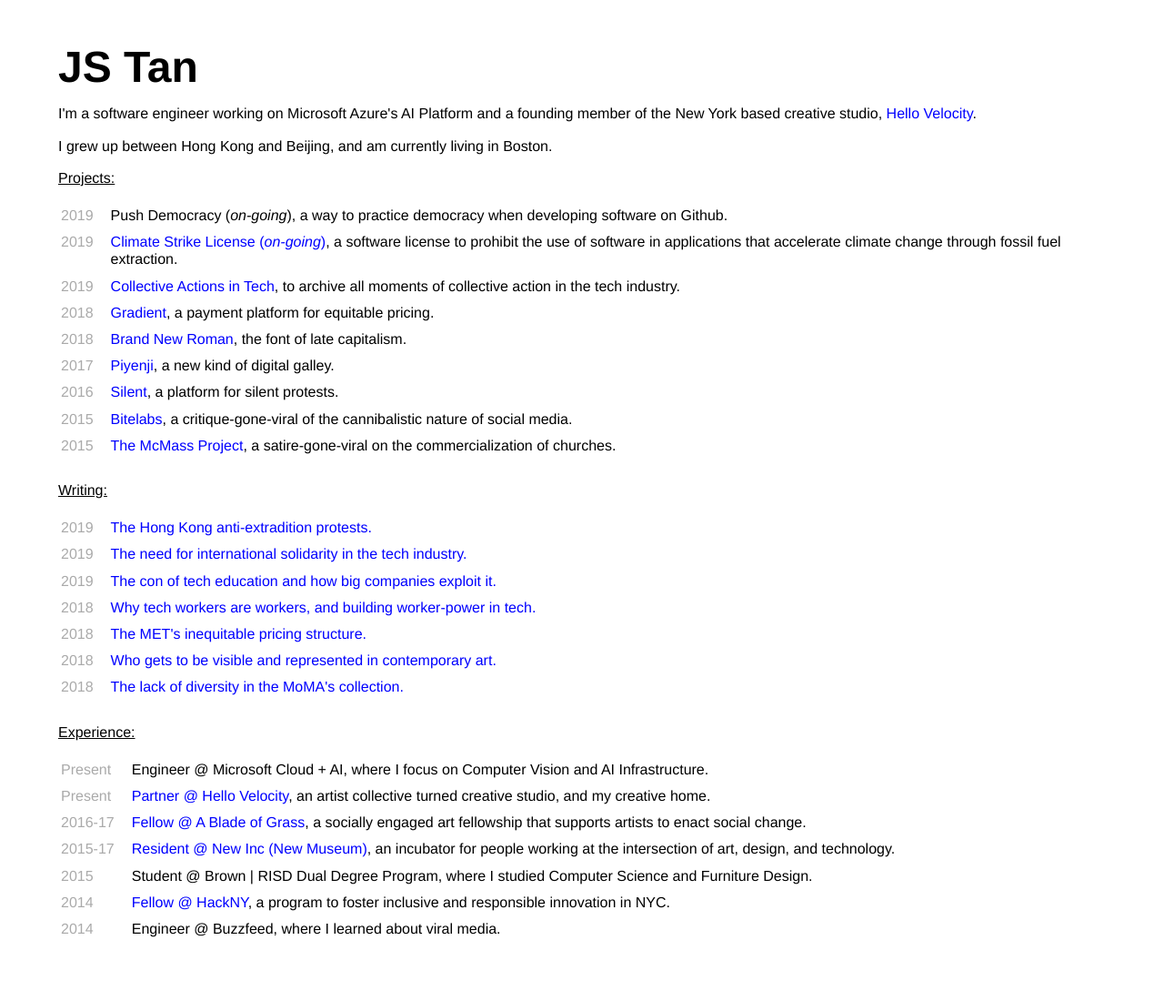
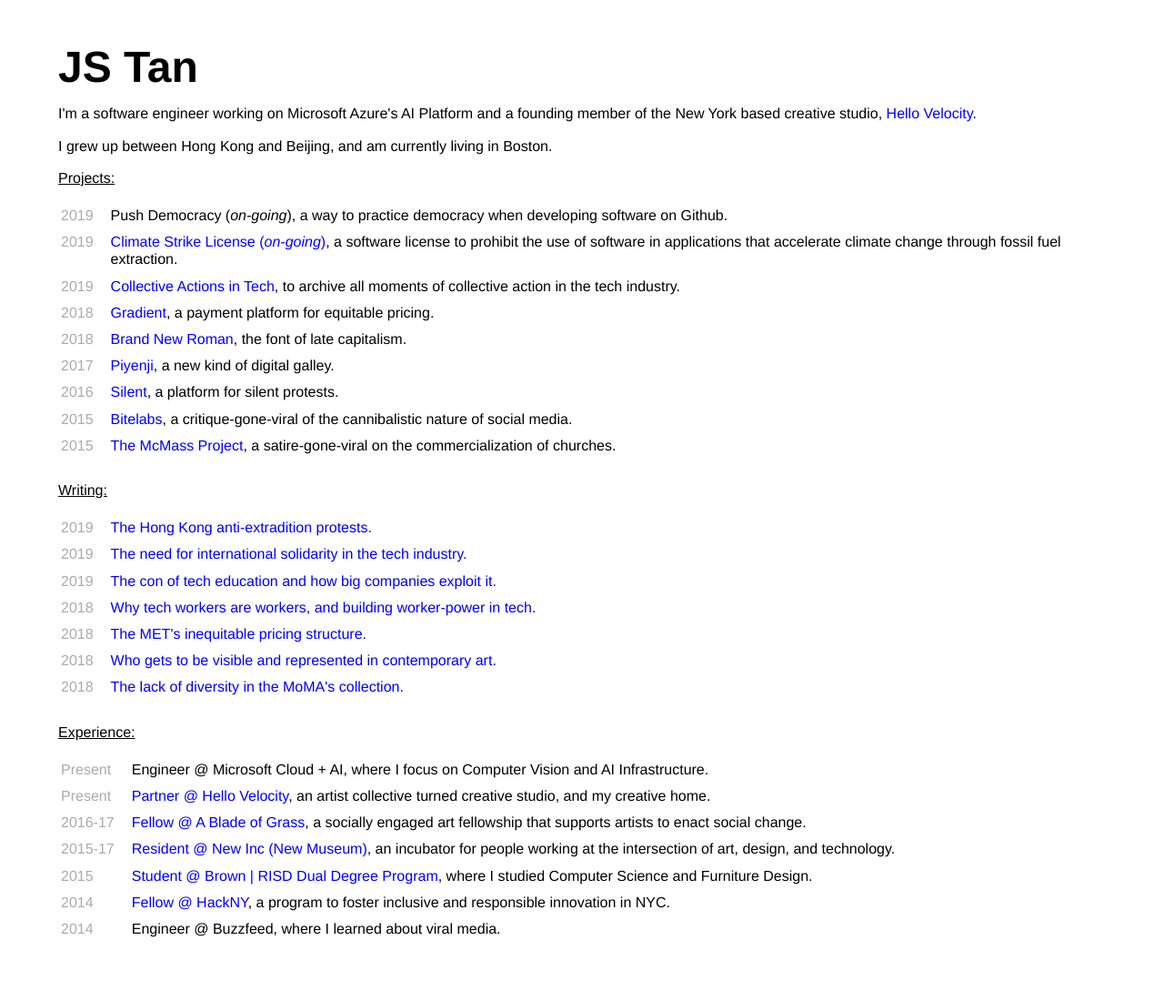
Before and after one commit to organizejs/organizejs.github.io, a Jekyll site: the page built from index.html, in a window 1280 px wide. Shown: the whole page at 91% size. Built offline with Jekyll 4.4.1, drawn with Linux system fonts in a browser that asks for light colours; part of the change alters nothing that is shown.

```diff
--- a/index.html
+++ b/index.html
@@ -153,7 +153,7 @@ title: JS Tan
     <tr>
       <td class="date">2015</td>
       <td class="item">
-        Student @ Brown | RISD Dual Degree Program, where I studied Computer Science and Furniture Design.
+        <a href="https://www.brown.edu/academics/brown-risd-dual-degree/home" target="_blank">Student @ Brown | RISD Dual Degree Program</a>, where I studied Computer Science and Furniture Design.
       </td>
     </tr>
     <tr>
```
